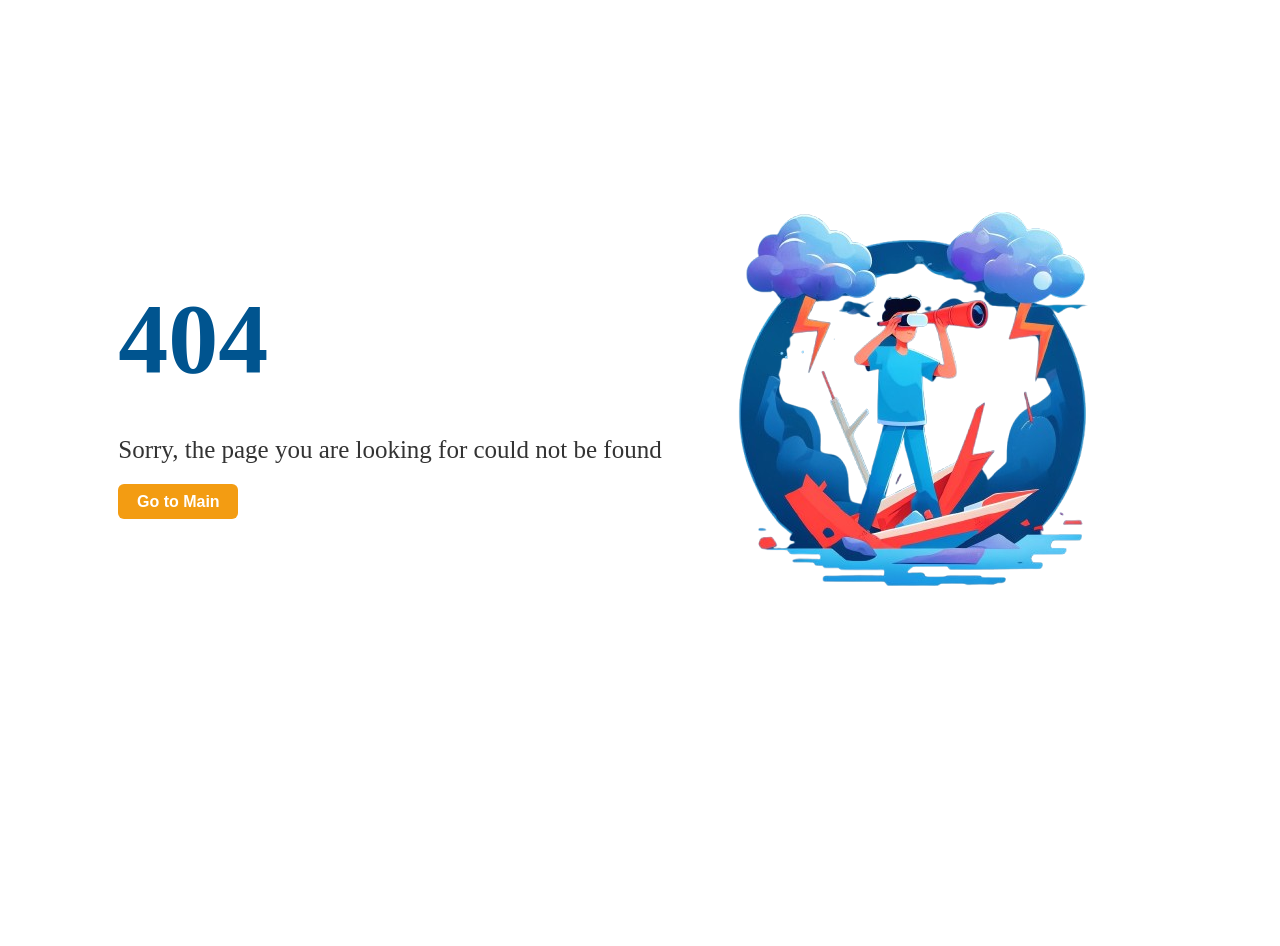
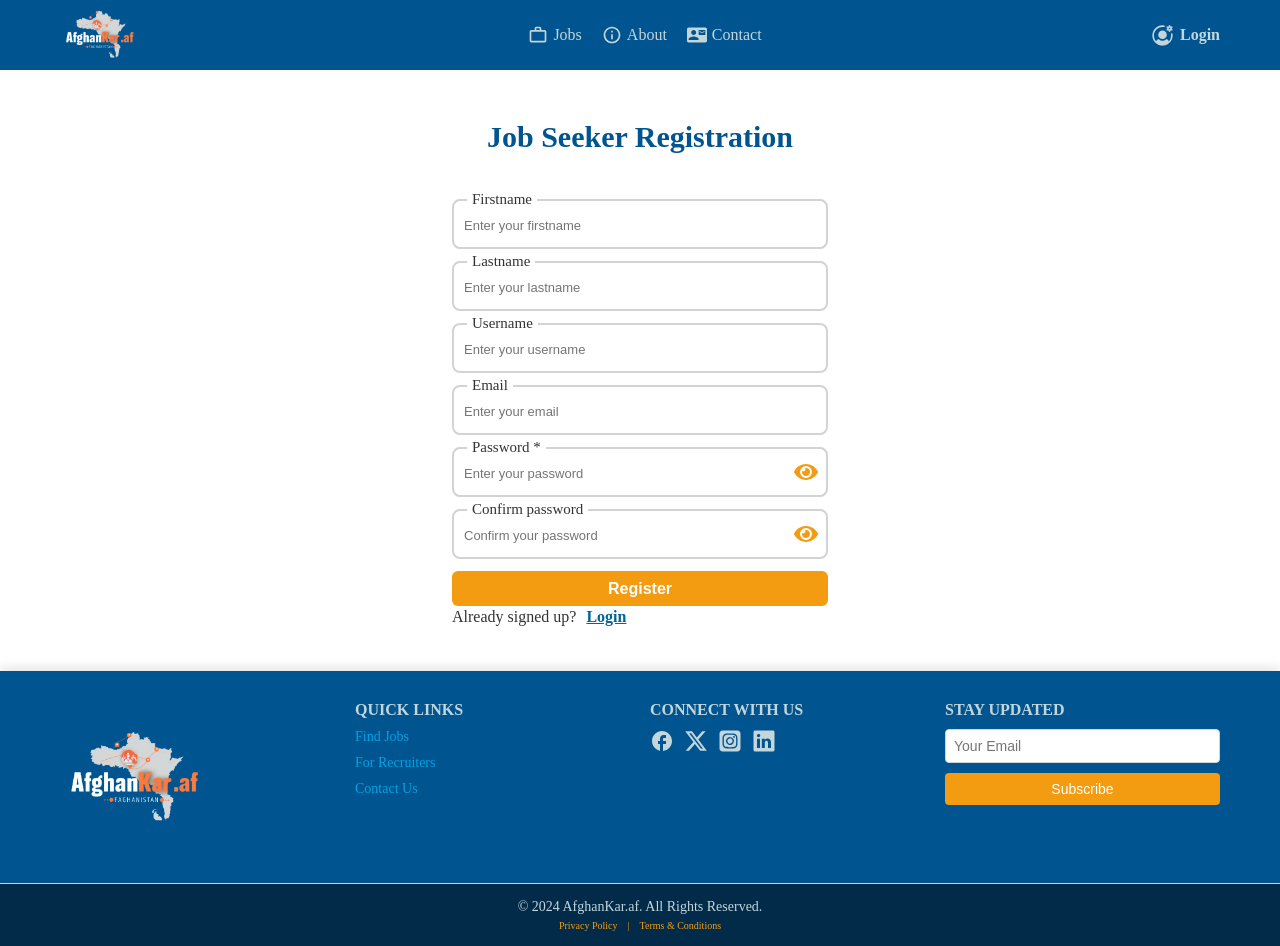
Before and after one commit to Naeemi7/AfghanKar.af, a React (Vite) app in the folder client/: page /job-seeker-registration in a window 1280 px wide. Before the commit this address had no page. Before the commit the page ends 800 px from the top, so only its background shows below. Built offline with nearby package versions, Linux system fonts and the light colour scheme.

Commit message:
the  problem with the job seeker registration has been fixed

```diff
--- a/client/src/App.jsx
+++ b/client/src/App.jsx
@@ -6,6 +6,7 @@ import HomePage from "@pages/home/HomePage";
 import JobSeekerLogin from "@auth/job-seeker-login/JobSeekerLogin";
 import RecruiterLogin from "@auth/recruiter-login/RecruiterLogin";
 import RegistrationPage from "@pages/registeration-page/RegistrationPage";
+import JobSeekerRegistration from "@auth/job-seeker-registration/JobSeekerRegistration";
 import AppLayout from "@layouts/AppLayout";
 import JobSeekerLayout from "@layouts/JobSeekerLayout";
 import RecruiterLayout from "@layouts/RecruiterLayout";
@@ -20,6 +21,10 @@ export default function App() {
           <Route path="/job-seeker-login" element={<JobSeekerLogin />} />
           <Route path="/recruiter-login" element={<RecruiterLogin />} />
           <Route path="/registration" element={<RegistrationPage />} />
+          <Route
+            path="/job-seeker-registration"
+            element={<JobSeekerRegistration />}
+          />
         </Route>
 
         {/* Job Seeker Dashboard Layout */}
--- a/client/src/components/auth/job-seeker-registration/JobSeekerRegistration.jsx
+++ b/client/src/components/auth/job-seeker-registration/JobSeekerRegistration.jsx
@@ -13,7 +13,7 @@ const JobSeekerRegistration = () => {
   const { showPassword, togglePasswordVisibility } = usePasswordVisibility();
 
   return (
-    <div className="job-seeker-registeration-container">
+    <div className="job-seeker-registration-container">
       <h2>Job Seeker Registration</h2>
 
       <form>
--- a/client/src/styles/components/job-seeker-registration.scss
+++ b/client/src/styles/components/job-seeker-registration.scss
@@ -1,13 +1,12 @@
 @use "@/styles/abstracts/variables" as *;
 @use "@/styles/abstracts/mixin" as *;
 
-.job-seeker-registeration-container {
+.job-seeker-registration-container {
   @include common-layout-template;
   padding-bottom: 1rem;
   display: flex;
   flex-direction: column;
   align-items: center;
-  border: 1px solid green;
 
   h2 {
     margin: 3rem 0;
```
